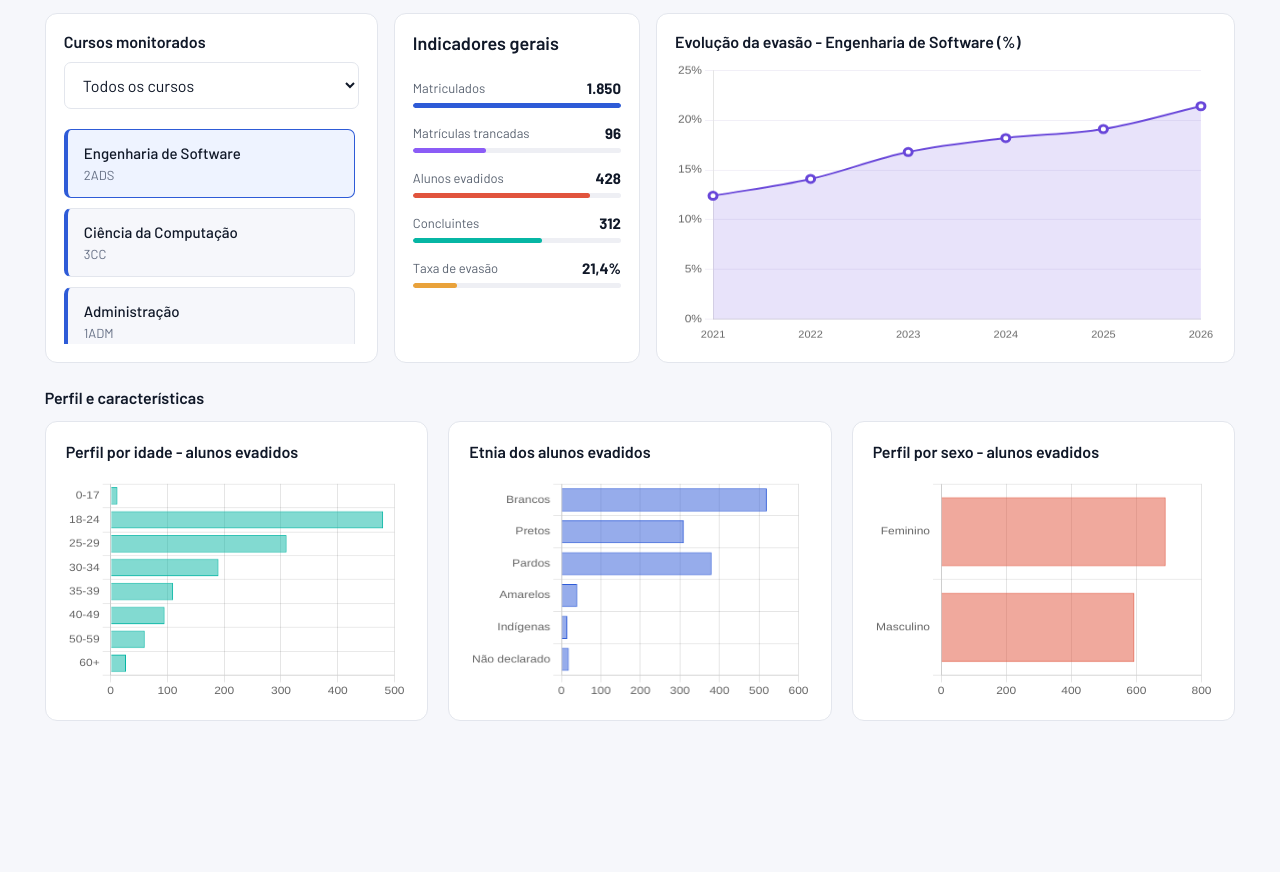
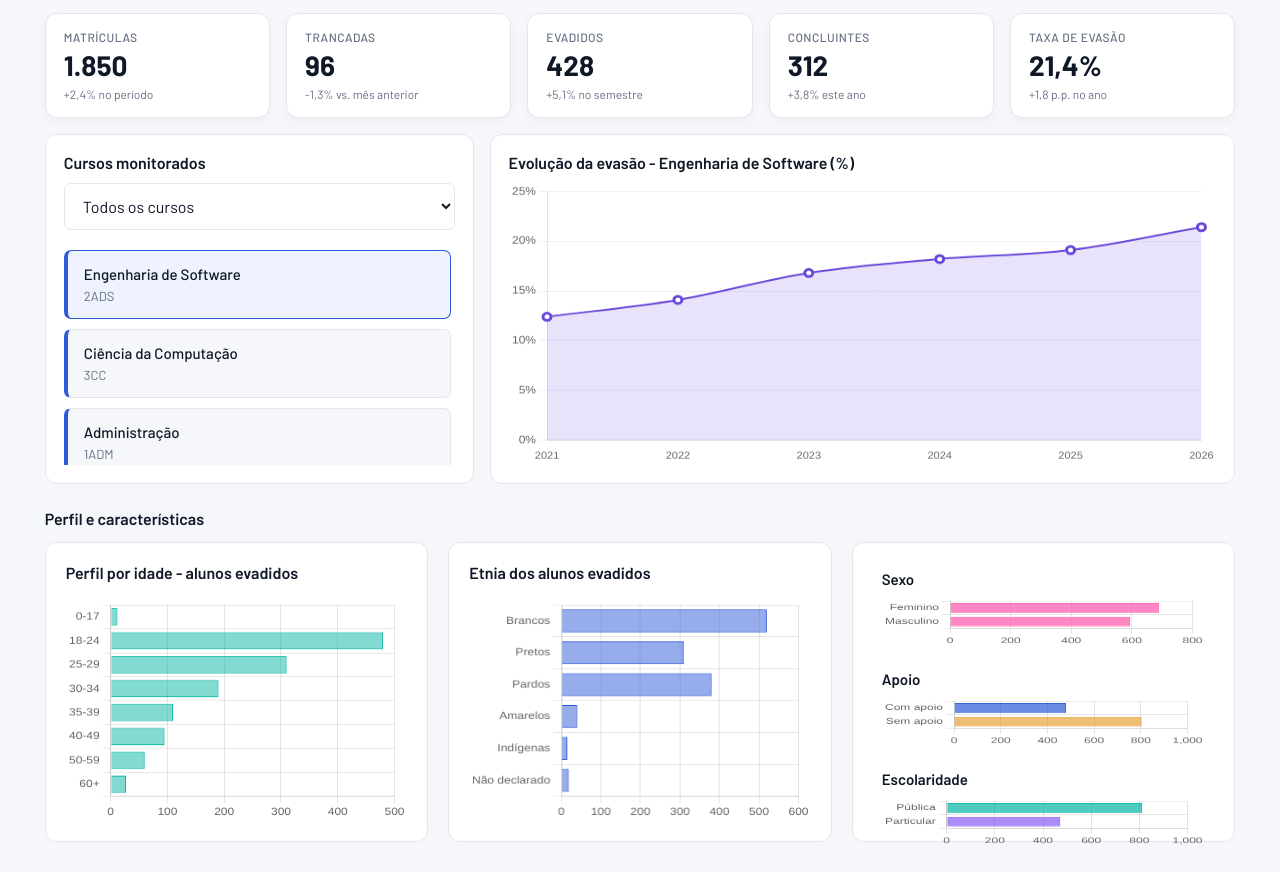
Before and after one commit to CodeSquad-Sptech/frontend, a website: page public/dashboard.html in a window 1280 px wide. Shown: the part 135-1007 px from the top of the page. Before the commit the page ends 886 px from the top, so only its background shows below. Drawn offline with nearby package versions, Linux system fonts and the light colour scheme.

Commit message:
implementação das kpi novamente

```diff
--- a/public/css/dashboard.css
+++ b/public/css/dashboard.css
@@ -87,16 +87,62 @@ body {
     font-size: 13px;
 }
 
+.kpis-topo {
+    display: grid;
+    grid-template-columns: repeat(5, minmax(0, 1fr));
+    gap: 16px;
+    width: 100%;
+    margin-bottom: 16px;
+}
+
+.kpi-card {
+    display: flex;
+    flex-direction: column;
+    gap: 6px;
+    padding: 16px 18px;
+    background-color: #FFFFFF;
+    border: 1px solid #E3E6ED;
+    border-radius: 12px;
+    box-shadow: 0 4px 12px rgba(16, 24, 40, 0.03);
+}
+
+.kpi-card-azul,
+.kpi-card-roxo,
+.kpi-card-vermelho,
+.kpi-card-verde,
+.kpi-card-amarelo {
+    border-top: 1px solid #E3E6ED;
+}
+
+.kpi-label {
+    color: #667085;
+    font-size: 12px;
+    font-weight: 500;
+    text-transform: uppercase;
+    letter-spacing: 0.04em;
+}
+
+.kpi-valor {
+    color: #101828;
+    font-size: 28px;
+    line-height: 1.1;
+    font-weight: 700;
+}
+
+.kpi-meta {
+    color: #667085;
+    font-size: 12px;
+}
+
 .top {
     display: grid;
-    grid-template-columns: minmax(240px, 1.15fr) minmax(190px, 0.85fr) minmax(0, 2fr);
+    grid-template-columns: minmax(240px, 1.15fr) minmax(0, 2fr);
     gap: 16px;
     width: 100%;
 }
 
 .kpi-cursos,
 .grafico,
-.indicadores-gerais,
 .graficos {
     background-color: #FFFFFF;
     border: 1px solid #E3E6ED;
@@ -203,86 +249,76 @@ body {
     flex-direction: column;
 }
 
-.indicadores-gerais {
-    height: 350px;
-    padding: 18px;
+.bot {
+    margin-top: 0;
 }
 
-.indicadores-gerais h2 {
-    margin: 0 0 25px;
+.graficos-bot {
+    display: flex;
+    gap: 20px;
+    width: 100%;
+    align-items: stretch;
+}
+
+.graficos-bot-primeira {
+    margin-bottom: 20px;
+}
+
+.graficos {
+    flex: 1 1 0;
+    min-width: 0;
+    height: 340px;
+    padding: 18px 20px 16px;
+    display: flex;
+    flex-direction: column;
+}
+
+.graficos-sexo {
+    flex: 0.9 1 0;
+    max-width: 440px;
+    height: 340px;
+    margin: 0 auto;
+}
+
+.graficos-trio {
+    display: grid;
+    grid-template-columns: 1fr;
+    gap: 10px;
+    width: 100%;
+    height: 100%;
+    flex: 1;
+}
+
+.graficos-mini {
+    background-color: transparent;
+    border: 1px solid transparent;
+    border-radius: 10px;
+    padding: 6px 8px 4px;
+    display: flex;
+    flex-direction: column;
+    min-height: 90px;
+}
+
+.graficos-mini h4 {
+    margin: 0 0 6px;
     color: #101828;
-    font-size: 18px;
+    font-size: 15px;
+    font-weight: 600;
+    text-align: left;
+}
+
+.graficos h3 {
+    margin: 0 0 12px;
+    color: #101828;
+    font-size: 15px;
     font-weight: 600;
 }
 
-.indicador-geral {
-    display: flex;
-    flex-direction: column;
-    margin-bottom: 16px;
-}
-
-.indicador-geral:last-child {
-    margin-bottom: 0;
-}
-
-.indicador-geral-topo {
-    display: flex;
-    align-items: center;
-    justify-content: space-between;
-    margin-bottom: 6px;
-}
-
-.indicador-geral-nome {
-    color: #5B6472;
-    font-size: 13px;
-}
-
-.indicador-geral-valor {
-    color: #101828;
-    font-size: 15px;
-    font-weight: 700;
-}
-
-.indicador-geral-fundo {
-    width: 100%;
-    height: 5px;
-    background-color: #EEEFF4;
-    border-radius: 4px;
-    overflow: hidden;
-}
-
-.indicador-geral-barra {
-    height: 100%;
-    border-radius: 4px;
-}
-
-.indicador-geral-barra-evasao {
-    width: 85%;
-    background-color: #E1543D;
-}
-
-.indicador-geral-barra-trancadas {
-    width: 35%;
-    background-color: #8B5CF6;
-}
-
-.indicador-geral-barra-concluintes {
-    width: 62%;
-    background-color: #06B6A4;
-}
-
-.indicador-geral-barra-taxa {
-    width: 21%;
-    background-color: #E9A23B;
-}
-
-.indicador-geral-barra-matriculados {
-    width: 100%;
-    background-color: #2E5BD7;
-}
-
-.bot {
-    margin-top: 0;
+.grafico canvas,
+.graficos canvas,
+.graficos-mini canvas {
+    flex: 1;
+    min-height: 0;
 }
 
 .secao-titulo {
@@ -326,9 +362,12 @@ canvas {
 
 @media (max-width: 900px) {
     .kpi-cursos,
-    .grafico,
-    .indicadores-gerais {
+    .grafico {
         width: 100%;
+    }
+
+    .kpis-topo {
+        grid-template-columns: repeat(2, minmax(0, 1fr));
     }
 
     .top {
@@ -341,6 +380,16 @@ canvas {
 
     .graficos {
         width: 100%;
+    }
+}
+
+@media (max-width: 600px) {
+    .kpis-topo {
+        grid-template-columns: 1fr;
+    }
+
+    .kpi-valor {
+        font-size: 24px;
     }
 }
 
--- a/public/dashboard.html
+++ b/public/dashboard.html
@@ -31,6 +31,34 @@
         <div class="cabecalho-dashboard">
             <h1>Dashboard de evasão</h1>
             <p>Acompanhe os principais indicadores e o perfil dos alunos.</p>
+        </div>
+
+        <div class="kpis-topo">
+            <div class="kpi-card kpi-card-azul">
+                <span class="kpi-label">Matrículas</span>
+                <strong class="kpi-valor">1.850</strong>
+                <span class="kpi-meta">+2,4% no período</span>
+            </div>
+            <div class="kpi-card kpi-card-roxo">
+                <span class="kpi-label">Trancadas</span>
+                <strong class="kpi-valor">96</strong>
+                <span class="kpi-meta">-1,3% vs. mês anterior</span>
+            </div>
+            <div class="kpi-card kpi-card-vermelho">
+                <span class="kpi-label">Evadidos</span>
+                <strong class="kpi-valor">428</strong>
+                <span class="kpi-meta">+5,1% no semestre</span>
+            </div>
+            <div class="kpi-card kpi-card-verde">
+                <span class="kpi-label">Concluintes</span>
+                <strong class="kpi-valor">312</strong>
+                <span class="kpi-meta">+3,8% este ano</span>
+            </div>
+            <div class="kpi-card kpi-card-amarelo">
+                <span class="kpi-label">Taxa de evasão</span>
+                <strong class="kpi-valor">21,4%</strong>
+                <span class="kpi-meta">+1,8 p.p. no ano</span>
+            </div>
         </div>
 
         <div class="top">
@@ -86,54 +114,6 @@
                     </div>
                 </div>
             </div>
-            <div class="indicadores-gerais">
-                <h2>Indicadores gerais</h2>
-                <div class="indicador-geral">
-                    <div class="indicador-geral-topo">
-                        <span class="indicador-geral-nome">Matriculados</span>
-                        <span class="indicador-geral-valor">1.850</span>
-                    </div>
-                    <div class="indicador-geral-fundo">
-                        <div class="indicador-geral-barra indicador-geral-barra-matriculados"></div>
-                    </div>
-                </div>
-                <div class="indicador-geral">
-                    <div class="indicador-geral-topo">
-                        <span class="indicador-geral-nome">Matrículas trancadas</span>
-                        <span class="indicador-geral-valor">96</span>
-                    </div>
-                    <div class="indicador-geral-fundo">
-                        <div class="indicador-geral-barra indicador-geral-barra-trancadas"></div>
-                    </div>
-                </div>
-                <div class="indicador-geral">
-                    <div class="indicador-geral-topo">
-                        <span class="indicador-geral-nome">Alunos evadidos</span>
-                        <span class="indicador-geral-valor">428</span>
-                    </div>
-                    <div class="indicador-geral-fundo">
-                        <div class="indicador-geral-barra indicador-geral-barra-evasao"></div>
-                    </div>
-                </div>
-                <div class="indicador-geral">
-                    <div class="indicador-geral-topo">
-                        <span class="indicador-geral-nome">Concluintes</span>
-                        <span class="indicador-geral-valor">312</span>
-                    </div>
-                    <div class="indicador-geral-fundo">
-                        <div class="indicador-geral-barra indicador-geral-barra-concluintes"></div>
-                    </div>
-                </div>
-                <div class="indicador-geral">
-                    <div class="indicador-geral-topo">
-                        <span class="indicador-geral-nome">Taxa de evasão</span>
-                        <span class="indicador-geral-valor">21,4%</span>
-                    </div>
-                    <div class="indicador-geral-fundo">
-                        <div class="indicador-geral-barra indicador-geral-barra-taxa"></div>
-                    </div>
-                </div>
-            </div>
             <div class="grafico">
                 <h2 id="titulo-grafico-principal">Evolução da evasão - Engenharia de Software (%)</h2>
                 <canvas id="grafico1"></canvas>
@@ -145,7 +125,7 @@
         </div>
 
         <div class="bot">
-            <div class="graficos-bot">
+            <div class="graficos-bot graficos-bot-primeira">
                 <div class="graficos">
                     <h3>Perfil por idade - alunos evadidos</h3>
                     <canvas id="grafico2"></canvas>
@@ -154,9 +134,21 @@
                     <h3>Etnia dos alunos evadidos</h3>
                     <canvas id="grafico3"></canvas>
                 </div>
-                <div class="graficos especial">
-                    <h3>Perfil por sexo - alunos evadidos</h3>
-                    <canvas id="grafico4"></canvas>
+                <div class="graficos graficos-sexo">
+                    <div class="graficos-trio">
+                        <div class="graficos-mini">
+                            <h4>Sexo</h4>
+                            <canvas id="grafico4"></canvas>
+                        </div>
+                        <div class="graficos-mini">
+                            <h4>Apoio</h4>
+                            <canvas id="grafico5"></canvas>
+                        </div>
+                        <div class="graficos-mini">
+                            <h4>Escolaridade</h4>
+                            <canvas id="grafico6"></canvas>
+                        </div>
+                    </div>
                 </div>
             </div>
         </div>
@@ -166,6 +158,8 @@
     let ctxIdade = document.getElementById("grafico2").getContext('2d');
     let ctxEtnia = document.getElementById("grafico3").getContext('2d');
     let ctxSocioeconomico = document.getElementById("grafico4").getContext('2d');
+    let ctxApoio = document.getElementById("grafico5").getContext('2d');
+    let ctxEscolaridade = document.getElementById("grafico6").getContext('2d');
 
     let graficoEvolucao = new Chart(ctxEvolucao, {
         type: 'line',
@@ -281,15 +275,69 @@
             datasets: [{
                 label: 'Alunos evadidos',
                 data: [690, 594],
-                backgroundColor: 'rgba(225, 84, 61, 0.5)',
-                borderColor: 'rgba(225, 84, 61, 1)',
+                backgroundColor: ['rgba(255, 105, 180, 0.8)', 'rgba(255, 105, 180, 0.8)'],
+                borderColor: ['rgba(255, 105, 180, 1)', 'rgba(255, 105, 180, 1)'],
                 borderWidth: 1
             }]
         },
         options: {
             indexAxis: 'y',
+            responsive: true,
             maintainAspectRatio: false,
+            plugins: {
+                legend: { display: false }
+            },
+            scales: {
+                x: {
+                    beginAtZero: true
+                }
+            }
+        }
+    });
+
+    let graficoApoio = new Chart(ctxApoio, {
+        type: 'bar',
+        data: {
+            labels: ['Com apoio', 'Sem apoio'],
+            datasets: [{
+                label: 'Alunos evadidos',
+                data: [480, 804],
+                backgroundColor: ['rgba(46, 91, 215, 0.7)', 'rgba(233, 162, 59, 0.7)'],
+                borderColor: ['rgba(46, 91, 215, 1)', 'rgba(233, 162, 59, 1)'],
+                borderWidth: 1
+            }]
+        },
+        options: {
+            indexAxis: 'y',
             responsive: true,
+            maintainAspectRatio: false,
+            plugins: {
+                legend: { display: false }
+            },
+            scales: {
+                x: {
+                    beginAtZero: true
+                }
+            }
+        }
+    });
+
+    let graficoEscolaridade = new Chart(ctxEscolaridade, {
+        type: 'bar',
+        data: {
+            labels: ['Pública', 'Particular'],
+            datasets: [{
+                label: 'Alunos evadidos',
+                data: [812, 472],
+                backgroundColor: ['rgba(6, 182, 164, 0.7)', 'rgba(139, 92, 246, 0.7)'],
+                borderColor: ['rgba(6, 182, 164, 1)', 'rgba(139, 92, 246, 1)'],
+                borderWidth: 1
+            }]
+        },
+        options: {
+            indexAxis: 'y',
+            responsive: true,
+            maintainAspectRatio: false,
             plugins: {
                 legend: { display: false }
             },
@@ -308,6 +356,8 @@
             idade: [4, 166, 112, 68, 38, 24, 12, 4],
             etnia: [170, 96, 128, 12, 5, 17],
             sexo: [232, 196],
+            apoio: [142, 286],
+            escolaridade: [318, 110],
             indicadoresGerais: ['1.850', '96', '428', '312', '21,4%']
         },
         computacao: {
@@ -316,6 +366,8 @@
             idade: [3, 142, 96, 54, 31, 18, 9, 3],
             etnia: [142, 82, 108, 10, 4, 10],
             sexo: [190, 166],
+            apoio: [128, 228],
+            escolaridade: [246, 110],
             indicadoresGerais: ['1.620', '74', '356', '286', '19,7%']
         }
     };
@@ -341,6 +393,8 @@
         graficoIdade.data.datasets[0].data = dados.idade;
         graficoEtnia.data.datasets[0].data = dados.etnia;
         graficoSocioeconomico.data.datasets[0].data = dados.sexo;
+        graficoApoio.data.datasets[0].data = dados.apoio;
+        graficoEscolaridade.data.datasets[0].data = dados.escolaridade;
 
         cardsCurso.forEach(function (card) {
             if (card.dataset.curso == curso) {
@@ -354,6 +408,8 @@
         graficoIdade.update();
         graficoEtnia.update();
         graficoSocioeconomico.update();
+        graficoApoio.update();
+        graficoEscolaridade.update();
     }
 
     cardsCurso.forEach(function (card) {
```
Also changed, not shown: 1 other file.
